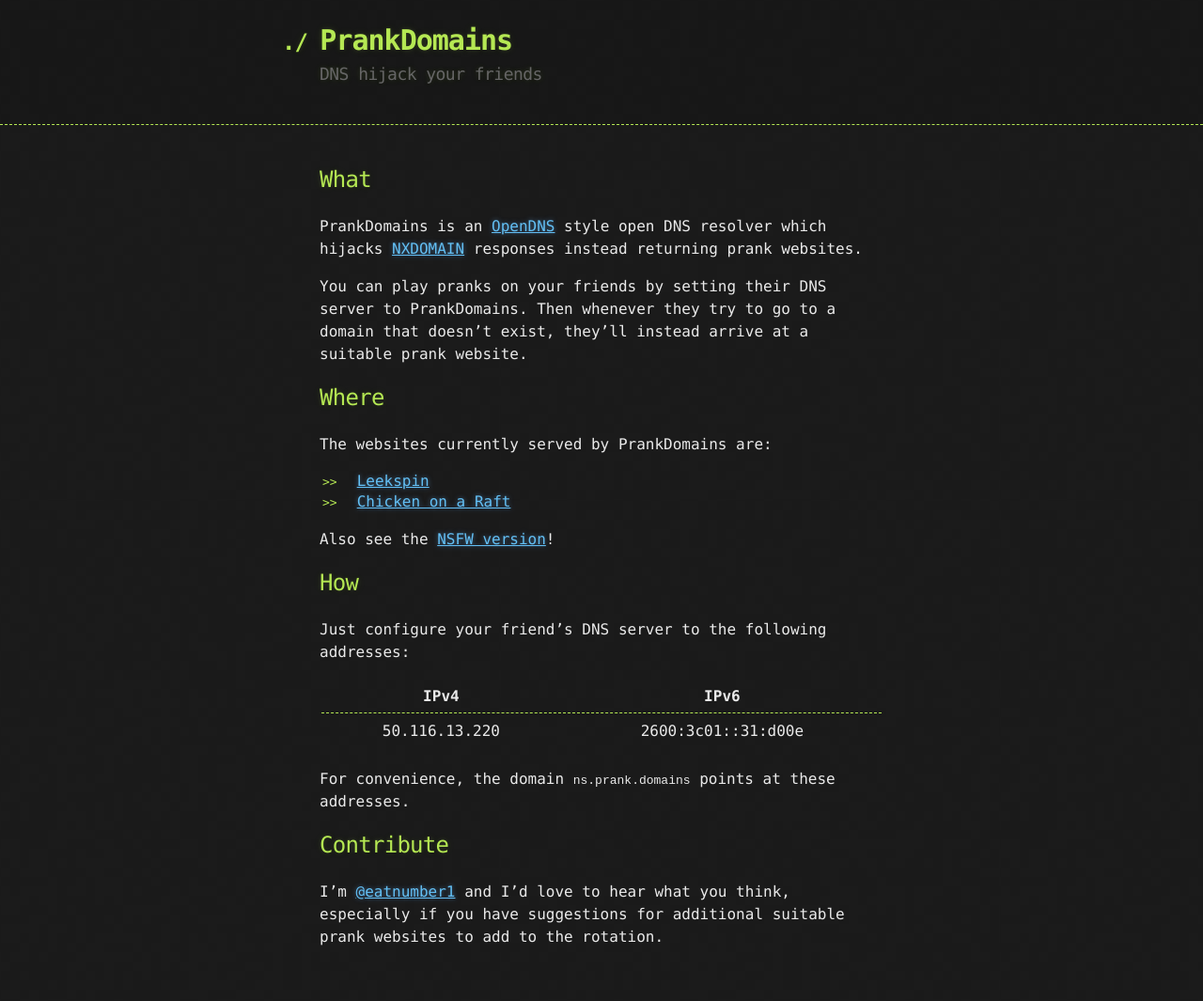
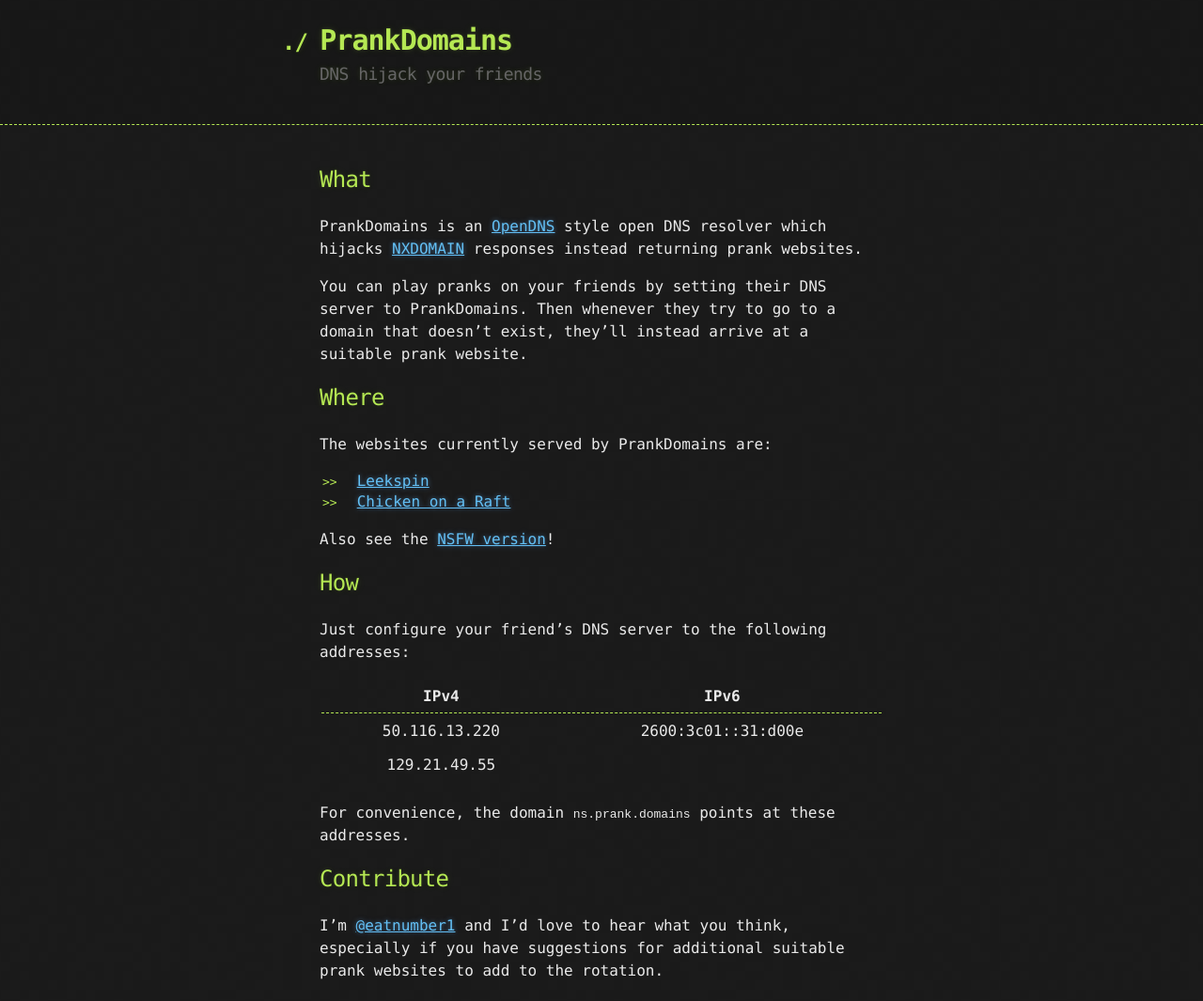
Before and after one commit to eatnumber1/prank.domains, a Jekyll site: the page built from index.markdown, in a window 1280 px wide. Shown: the whole page at 94% size. Built offline with Jekyll 4.4.1, drawn with Linux system fonts in a browser that asks for light colours; before the commit the page ends 1029 px from its top, so only the background shows below that.

Commit message:
Add secondary ipv4 dns server

```diff
--- a/index.markdown
+++ b/index.markdown
@@ -27,6 +27,7 @@ Just configure your friend's DNS server to the following addresses:
 |      IPv4     |        IPv6        |
 |:-------------:|:------------------:|
 | 50.116.13.220 | 2600:3c01::31:d00e |
+| 129.21.49.55  |                    |
 |---------------+--------------------|
 
 For convenience, the domain `ns.{{ site.domain }}` points at these addresses.
```
